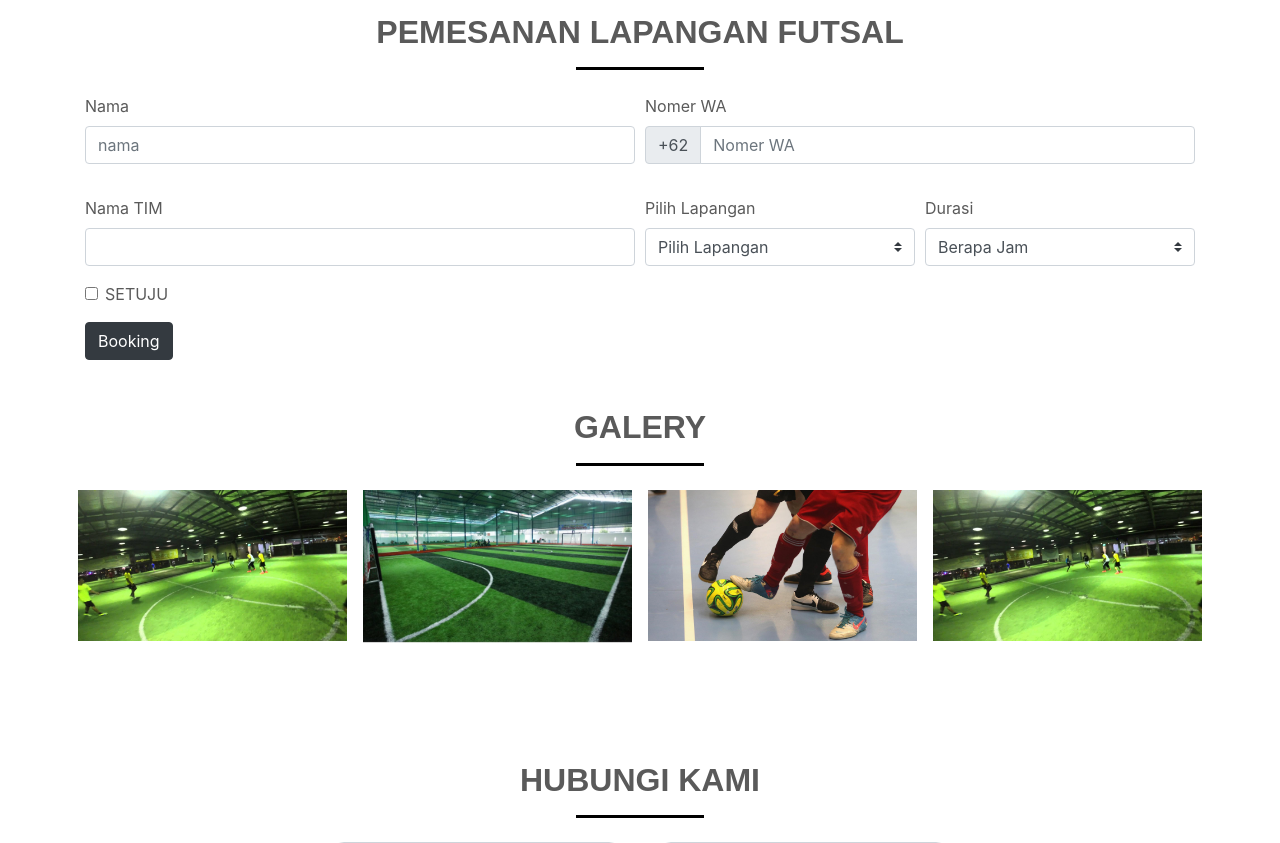
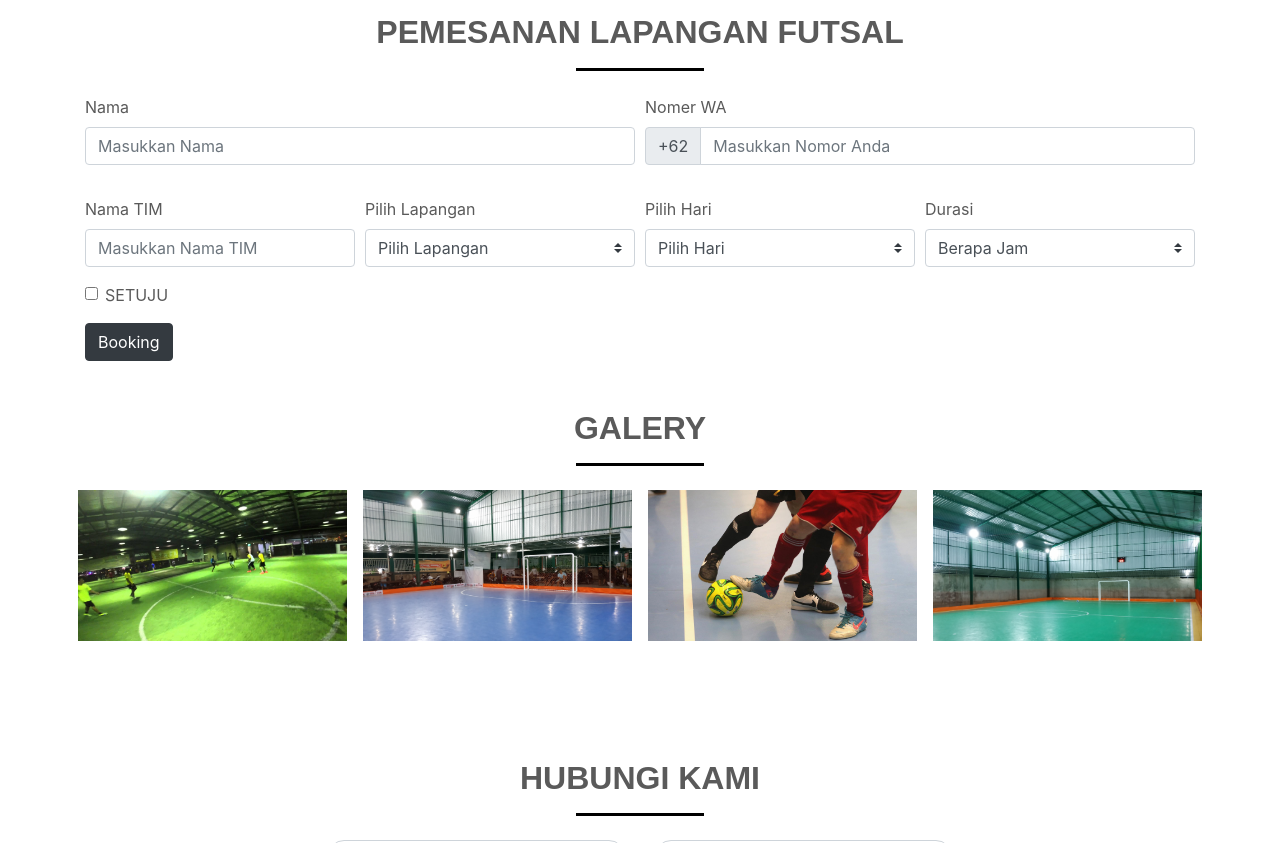
Before and after one commit to veralindha/futsal, a plain HTML site: page index.html in a window 1280 px wide. Shown: the part 1920-2763 px from the top of the page. Drawn offline with nearby package versions, Linux system fonts and the light colour scheme.

Commit message:
memperbaiki galery, pilihan lapangan, dan penambahan input hari

```diff
--- a/index.html
+++ b/index.html
@@ -183,12 +183,12 @@
      <div class="row" id="1">
        <div class="col-md-4 ">
          <div class="card">
-           <img src="img/OIP.jpg" class="card-img-top" alt="...">
+           <img src="img/lapijo.jpg" class="card-img-top" alt="...">
            <div class="card-body text-center">
              <div class="card-title">
                <h4>Lapangan 1</h4>
              </div>
-             Lapangan Dengan Rumput
+             Lapangan Matras
            </div>
            <button type="button" class="btn btn-dark">Pesan</button>
          </div>
@@ -196,7 +196,7 @@
 
        <div class="col-md-4 ">
          <div class="card">
-           <img src="img/OIP.jpg" class="card-img-top" alt="...">
+           <img src="img/lapbiru.jpg" class="card-img-top" alt="...">
 
            <div class="card-body text-center">
              <div class="card-title">
@@ -235,7 +235,7 @@
             <h2 class="mb-0">
               <button class="btn btn-dark text-left" type="button" data-toggle="collapse" data-target="#collapseOne"
                 aria-expanded="true" aria-controls="collapseOne">
-                jadwal Lapangan 1
+                Jadwal Lapangan 1
               </button>
             </h2>
           </div>
@@ -639,7 +639,7 @@
       <div class="form-row">
         <div class="col-md-6 mb-3">
           <label for="validationDefault01">Nama</label>
-          <input type="text" class="form-control" id="validationDefault01" placeholder="nama">
+          <input type="text" class="form-control" id="validationDefault01" placeholder="Masukkan Nama">
         </div>
         <div class="col-md-6 mb-3">
           <label for="validationDefault02">Nomer WA</label>
@@ -647,14 +647,14 @@
             <div class="input-group-prepend">
               <span class="input-group-text" id="basic-addon1">+62</span>
             </div>
-            <input type="number" class="form-control" placeholder="Nomer WA" aria-label="Username" aria-describedby="basic-addon1">
+            <input type="number" class="form-control" placeholder="Masukkan Nomor Anda" aria-label="Username" aria-describedby="basic-addon1">
           </div>
         </div>
       </div>
       <div class="form-row">
-        <div class="col-md-6 mb-3">
+        <div class="col-md-3 mb-3">
           <label for="validationDefault03">Nama TIM</label>
-          <input type="text" class="form-control" id="validationDefault03">
+          <input type="text" class="form-control" placeholder="Masukkan Nama TIM"id="validationDefault03">
         </div>
         <div class="col-md-3 mb-3">
           <label for="validationDefault04">Pilih Lapangan</label>
@@ -663,6 +663,19 @@
             <option>Lapangan 1</option>
             <option>Lapangan 2</option>
             <option>Lapangan 3</option>
+          </select>
+        </div>
+        <div class="col-md-3 mb-3">
+          <label for="validationDefault04">Pilih Hari</label>
+          <select class="custom-select" id="validationDefault04" >
+            <option selected disabled value="">Pilih Hari</option>
+            <option>Senin</option>
+            <option>Selasa</option>
+            <option>Rabu</option>
+            <option>Kamis</option>
+            <option>Jum'at</option>
+            <option>Sabtu</option>
+            <option>Minggu</option>
           </select>
         </div>
         <div class="col-md-3 mb-3">
@@ -699,14 +712,14 @@
         <img src="img/slide1.jpg" style="width:100%" onclick="openModal();currentSlide(1)" class="hover-shadow cursor">
       </div>
       <div class="column">
-        <img src="img/36.jpg" style="width:100%" onclick="openModal();currentSlide(2)" class="hover-shadow cursor">
+        <img src="img/lapbiruGallery.jpg" style="width:100%" onclick="openModal();currentSlide(2)" class="hover-shadow cursor">
       </div>
       <div class="column">
         <img src="img/slide3.jpg" style="width:100%" onclick="openModal();currentSlide(3)"
           class="hover-shadow cursor">
       </div>
       <div class="column">
-        <img src="img/slide1.jpg" style="width:100%" onclick="openModal();currentSlide(4)" class="hover-shadow cursor">
+        <img src="img/lapijoGallery.jpg" style="width:100%" onclick="openModal();currentSlide(4)" class="hover-shadow cursor">
       </div>
     </div>
 
@@ -721,7 +734,7 @@
 
         <div class="mySlides">
           <div class="numbertext">2 / 4</div>
-          <img src="img/36.jpg" style="width:100%">
+          <img src="img/lapbiruGallery.jpg" style="width:100%">
         </div>
 
         <div class="mySlides">
@@ -731,7 +744,7 @@
 
         <div class="mySlides">
           <div class="numbertext">4 / 4</div>
-          <img src="img/slide1.jpg" style="width:100%">
+          <img src="img/lapijoGallery.jpg" style="width:100%">
         </div>
         <a class="prev" onclick="plusSlides(-1)">&#10094;</a>
         <a class="next" onclick="plusSlides(1)">&#10095;</a>
@@ -746,14 +759,14 @@
                 alt="Nature and sunrise">
             </div>
             <div class="column">
-              <img class="demo cursor" src="img/36.jpg" style="width:100%" onclick="currentSlide(2)" alt="Snow">
+              <img class="demo cursor" src="img/lapbiruGallery.jpg" style="width:100%" onclick="currentSlide(2)" alt="Snow">
             </div>
             <div class="column">
               <img class="demo cursor" src="img/slide3.jpg" style="width:100%" onclick="currentSlide(3)"
                 alt="Mountains and fjords">
             </div>
             <div class="column">
-              <img class="demo cursor" src="img/slide1.jpg" style="width:100%" onclick="currentSlide(4)"
+              <img class="demo cursor" src="img/lapijoGallery.jpg" style="width:100%" onclick="currentSlide(4)"
                 alt="Northern Lights">
             </div>
           </div>
```
Also changed, not shown: img/3.jpg (deleted), img/lapbiru.jpg (added), img/lapbiruGallery.jpg (added), img/lapijo.jpg (added), img/lapijoGallery.jpg (added), 2 other files.
